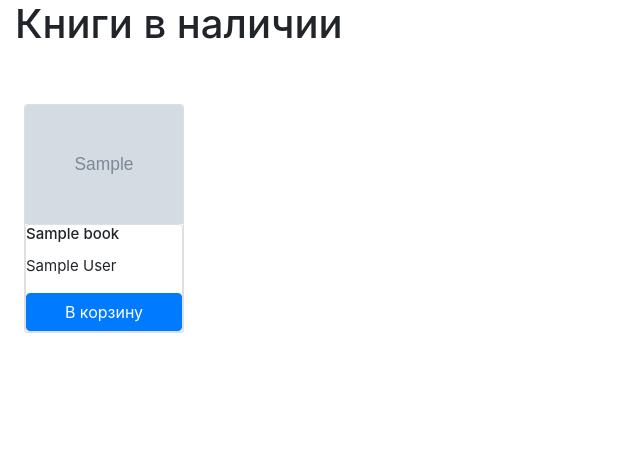
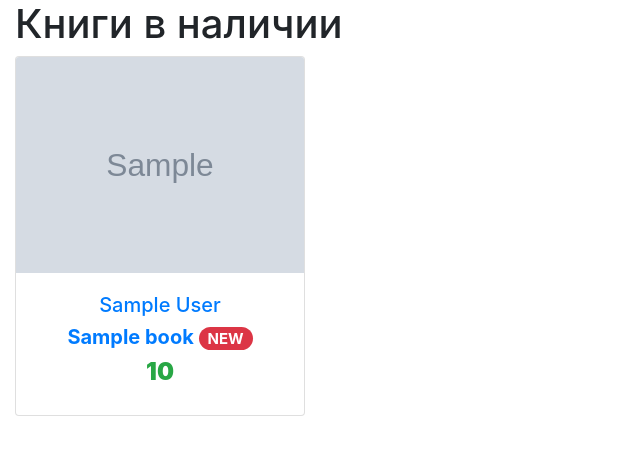
Before and after one commit to paganism/bookstore, a Django app: template bookstore/store/templates/store/book_list.html in a window 1280 px wide. Shown: the part 56-511 px from the top of the page, without its empty margins (0-640 px from the left). Run offline with Django 3.2, Linux system fonts and the light colour scheme; the template is opened without the code that fills it: most values are stand-ins (such as "Sample title", 1, 10 or a date in 2020); grey boxes marked "Sample" are stand-in pictures; some libraries are stand-ins or nearby versions.

Commit message:
modified layout

```diff
--- a/bookstore/static/css/styles.css
+++ b/bookstore/static/css/styles.css
@@ -4,8 +4,8 @@
     margin: 0 auto;
     } */
 
-.card-deck {
+/* .card-deck {
     display: flex;
     font-size: 10px;
     margin: 0 auto;
-}
+} */
--- a/bookstore/store/templates/store/book_list.html
+++ b/bookstore/store/templates/store/book_list.html
@@ -4,20 +4,47 @@
     <h1>Книги в наличии</h1>
 
     {% if book_list %}
-    <div class="row">
+    <section class="text-center mb-4">
+        <div class="row">
+            <div class="col-lg-3 col-md-4 mb-4">
+              {% for book in book_list|slice:"3" %}
 
-      {% for book in book_list %}
+              <div class="card">
+                <div class="view overlay">
+                  <img class="card-img-top" src="/static/{{ book.book_image }}" alt="{{ book.title }}">
+                  <a href="{{ book.get_absolute_url }}">
+                    <div class="mask rgba-white-slide"></div>
+                  </a>
+                </div>
 
-      <div class="card mt-5 ml-4 " style="width: 10rem; font-size: 15px;">
-        <a href="{{ book.get_absolute_url }}"><img class="card-img-top" src="/static/{{ book.book_image }}" alt="{{ book.title }}"></a>
-        <div class="card">
-          <h5 class="card-title"  style="font-size: 15px;">{{ book.title |truncatechars:50 }}</h5>
-          <p class="card-text">{{ book.author }}</p>
-          <a href="#" class="btn btn-primary">В корзину</a>
+                <div class="card-body text-center">
+                  <a href="">
+                    <div class="grey-text">
+                      <h5>{{ book.author |truncatechars:50 }}</h5>
+                    </div>
+                  </a>
+
+                  <h5>
+                    <strong>
+                      <a href="#" class="dark-grey-text"> {{ book.title |truncatechars:50 }}
+                        <span class="badge badge-pill badge-danger">NEW</span></a>
+                    </strong>
+                  </h5>
+                  <h4 class="font-weight-bold text-success">
+                    <strong>{{ book.price }}</strong>
+                  </h4>
+                </div>
+                <!-- <a href="{# book.get_absolute_url #}"><img class="card-img-top" src="/static/{# book.book_image #}" alt="{{ book.title }}"></a> -->
+                <!-- <div class="card">
+                  <h5 class="card-title"  style="font-size: 15px;">{# book.title |truncatechars:50 #}</h5>
+                  <p class="card-text">{# book.author #}</p>
+                  <a href="#" class="btn btn-primary">В корзину</a>
+                </div> -->
+              </div>
+              {% endfor %}
+            </div>
         </div>
-      </div>
-      {% endfor %}
-    </div>
+      </section>
     {% else %}
       <p>There are no books in the library.</p>
     {% endif %}
```
Also changed, not shown: bookstore/store/templates/store/catalog1.html (added, +40 -0 lines), bookstore/db.sqlite3.
